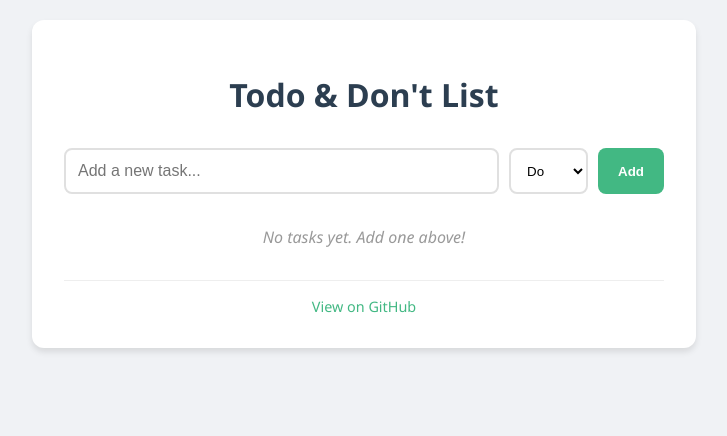
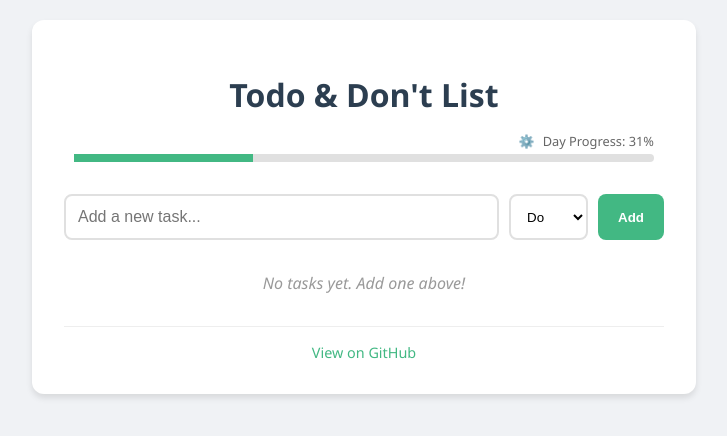
Before and after one commit to blue1st/todo-dont-list, a Nuxt app: page / in a window 1280 px wide. Shown: the top 436 px of the page, without its empty margins (276-1003 px from the left). Built offline with nearby package versions, Linux system fonts and the light colour scheme.

Commit message:
feat: Add a customizable day progress bar with configurable start/end times and a remaining time tooltip.

```diff
--- a/app.vue
+++ b/app.vue
@@ -1,6 +1,37 @@
 <template>
   <div class="container">
     <h1>Todo & Don't List</h1>
+
+    <div class="progress-section">
+      <div class="progress-label">
+        <span @click="showSettings = !showSettings" class="settings-toggle" title="Settings">⚙️</span>
+        Day Progress: {{ Math.round(dayProgress) }}%
+      </div>
+
+      <div v-if="showSettings" class="settings-panel">
+        <div class="setting-group">
+          <label>Start:</label>
+          <input type="number" v-model="startHour" @change="saveSettings" min="0" max="23" class="time-input"> :
+          <input type="number" v-model="startMinute" @change="saveSettings" min="0" max="59" class="time-input">
+        </div>
+        <div class="setting-group">
+          <label>End:</label>
+          <input type="number" v-model="endHour" @change="saveSettings" min="1" max="30" class="time-input"> :
+          <input type="number" v-model="endMinute" @change="saveSettings" min="0" max="59" class="time-input">
+        </div>
+      </div>
+
+      <div
+        class="progress-bar-container"
+        @mouseenter="showTooltip = true"
+        @mouseleave="showTooltip = false"
+      >
+        <div class="progress-bar" :style="{ width: `${dayProgress}%` }"></div>
+        <div v-if="showTooltip" class="tooltip" :style="{ left: `${dayProgress}%` }">
+          Remaining: {{ remainingTimeString }}
+        </div>
+      </div>
+    </div>
 
     <div class="input-group">
       <div class="input-row">
@@ -79,16 +110,111 @@ useHead({
 })
 
 import { liveQuery } from 'dexie';
+import { computed } from 'vue';
 
 const newTodoTitle = ref('');
 const newTodoType = ref<'do' | 'dont'>('do');
 const newTodoDuration = ref<string>('30m'); // Default 30 mins
 const todos = ref<Todo[]>([]);
 const now = ref(Date.now());
+// Settings
+const startHour = ref(0);
+const startMinute = ref(0);
+const endHour = ref(24);
+const endMinute = ref(0);
+const showSettings = ref(false);
+const showTooltip = ref(false);
+
+const dayProgress = computed(() => {
+  const date = new Date(now.value);
+  let hours = date.getHours();
+  const minutes = date.getMinutes();
+  const seconds = date.getSeconds();
+
+  const dayEndTotalMinutes = endHour.value * 60 + endMinute.value;
+  // Handle overnight wrapping logic
+  // If end is > 24 hours (1440 mins)
+  if (dayEndTotalMinutes > 1440) {
+      // If current time is "early morning" but less than the overflow part
+      const overflowMinutes = dayEndTotalMinutes - 1440;
+      const currentMinutesSimple = hours * 60 + minutes;
+      if (currentMinutesSimple < overflowMinutes) {
+          hours += 24;
+      }
+  }
+
+  const currentTotalSeconds = hours * 3600 + minutes * 60 + seconds;
+  const startSeconds = (startHour.value * 3600) + (startMinute.value * 60);
+  const endSeconds = (endHour.value * 3600) + (endMinute.value * 60);
+  const rangeSeconds = endSeconds - startSeconds;
+
+  if (rangeSeconds <= 0) return 0;
+
+  const progressSeconds = currentTotalSeconds - startSeconds;
+  const percentage = (progressSeconds / rangeSeconds) * 100;
+
+  return Math.min(Math.max(percentage, 0), 100);
+});
+
+const remainingTimeString = computed(() => {
+  const date = new Date(now.value);
+  let hours = date.getHours();
+  const minutes = date.getMinutes();
+
+  const dayEndTotalMinutes = endHour.value * 60 + endMinute.value;
+
+  if (dayEndTotalMinutes > 1440) {
+      const overflowMinutes = dayEndTotalMinutes - 1440;
+      const currentMinutesSimple = hours * 60 + minutes;
+      if (currentMinutesSimple < overflowMinutes) {
+          hours += 24;
+      }
+  }
+
+  const currentTotalMinutes = hours * 60 + minutes;
+  let remainingMinutes = dayEndTotalMinutes - currentTotalMinutes;
+
+  if (remainingMinutes < 0) remainingMinutes = 0;
+
+  const h = Math.floor(remainingMinutes / 60);
+  const m = remainingMinutes % 60;
+  return `${h}h ${m}m`;
+});
+
+function saveSettings() {
+  localStorage.setItem('todo-dont-settings', JSON.stringify({
+    start: { h: startHour.value, m: startMinute.value },
+    end: { h: endHour.value, m: endMinute.value }
+  }));
+}
 
 // Update 'now' every second to drive the timer
 let timerInterval: number;
 onMounted(() => {
+  // Load settings
+  const saved = localStorage.getItem('todo-dont-settings');
+  if (saved) {
+    try {
+      const parsed = JSON.parse(saved);
+      // Handle legacy format (simple numbers) vs new object format
+      if (typeof parsed.start === 'number') {
+         startHour.value = parsed.start;
+         startMinute.value = 0;
+      } else if (parsed.start) {
+         startHour.value = Number(parsed.start.h) || 0;
+         startMinute.value = Number(parsed.start.m) || 0;
+      }
+
+      if (typeof parsed.end === 'number') {
+         endHour.value = parsed.end;
+         endMinute.value = 0;
+      } else if (parsed.end) {
+         endHour.value = Number(parsed.end.h) || 24;
+         endMinute.value = Number(parsed.end.m) || 0;
+      }
+    } catch (e) { console.error('Failed to load settings', e); }
+  }
+
   timerInterval = window.setInterval(() => {
     now.value = Date.now();
   }, 1000);
@@ -225,7 +351,92 @@ body {
 h1 {
   text-align: center;
   color: #2c3e50;
+  margin-bottom: 1rem;
+}
+
+.progress-section {
   margin-bottom: 2rem;
+  padding: 0 10px;
+}
+
+.progress-label {
+  text-align: right;
+  font-size: 0.8rem;
+  color: #666;
+  margin-bottom: 4px;
+}
+
+.progress-bar-container {
+  height: 8px;
+  background-color: #e0e0e0;
+  border-radius: 4px;
+  overflow: visible; /* To allow tooltip overflow */
+  position: relative;
+  cursor: pointer;
+}
+
+.progress-bar {
+  height: 100%;
+  background-color: #42b883;
+  width: 0%; /* Default */
+  /* Remove transition for smoother updates or keep it? Keep for now. */
+  transition: width 0.5s linear;
+}
+
+.settings-toggle {
+  cursor: pointer;
+  margin-right: 5px;
+  user-select: none;
+}
+
+.settings-panel {
+  display: flex;
+  justify-content: flex-end;
+  gap: 15px;
+  margin-bottom: 8px;
+  font-size: 0.9rem;
+  background: #f8f8f8;
+  padding: 8px;
+  border-radius: 4px;
+  align-items: center;
+}
+
+.setting-group {
+  display: flex;
+  align-items: center;
+}
+
+.time-input {
+  width: 40px;
+  padding: 4px;
+  margin: 0 4px;
+  text-align: center;
+  border: 1px solid #ddd;
+  border-radius: 4px;
+}
+
+.tooltip {
+  position: absolute;
+  top: 120%; /* Below bar */
+  transform: translateX(-50%);
+  background: #333;
+  color: white;
+  padding: 4px 8px;
+  border-radius: 4px;
+  font-size: 0.8rem;
+  white-space: nowrap;
+  z-index: 10;
+}
+
+.tooltip::after {
+  content: "";
+  position: absolute;
+  bottom: 100%;
+  left: 50%;
+  margin-left: -5px;
+  border-width: 5px;
+  border-style: solid;
+  border-color: transparent transparent #333 transparent;
 }
 
 .input-group {
```
